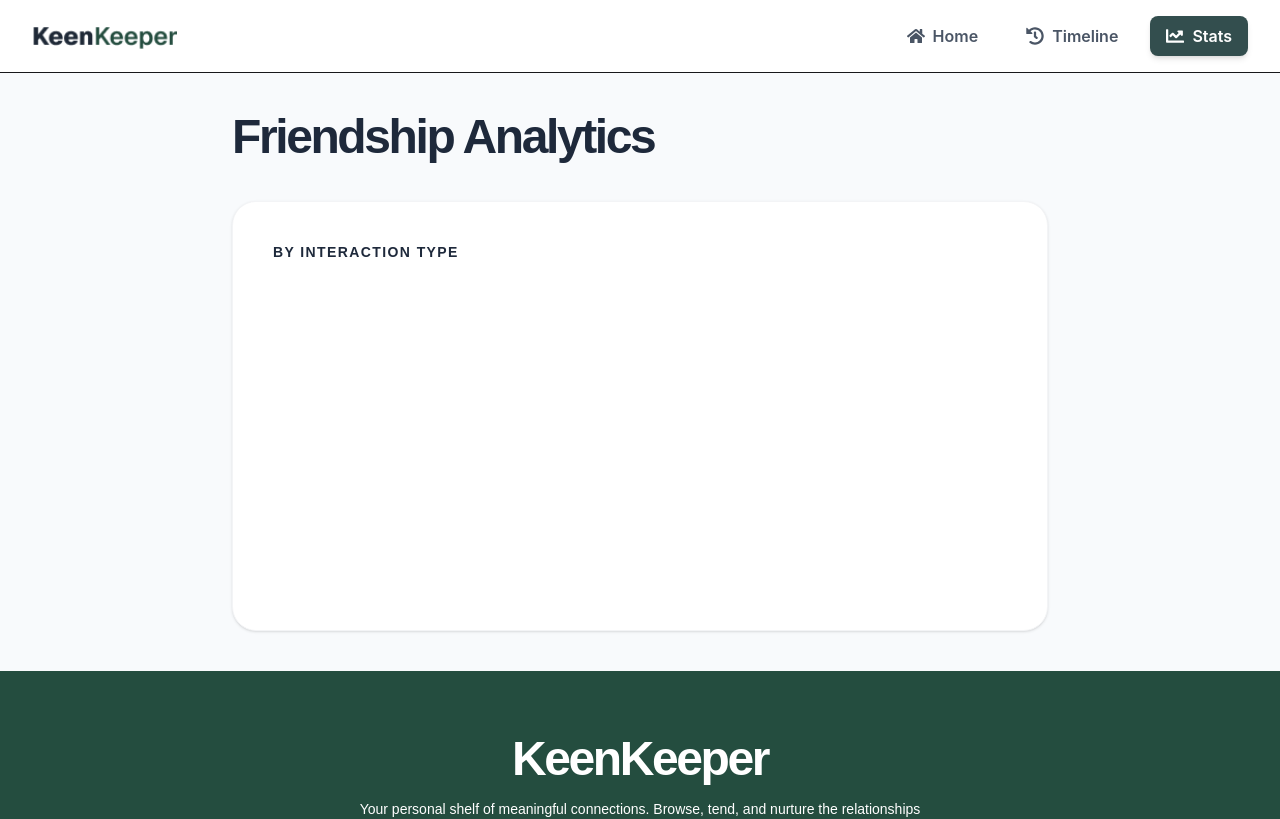
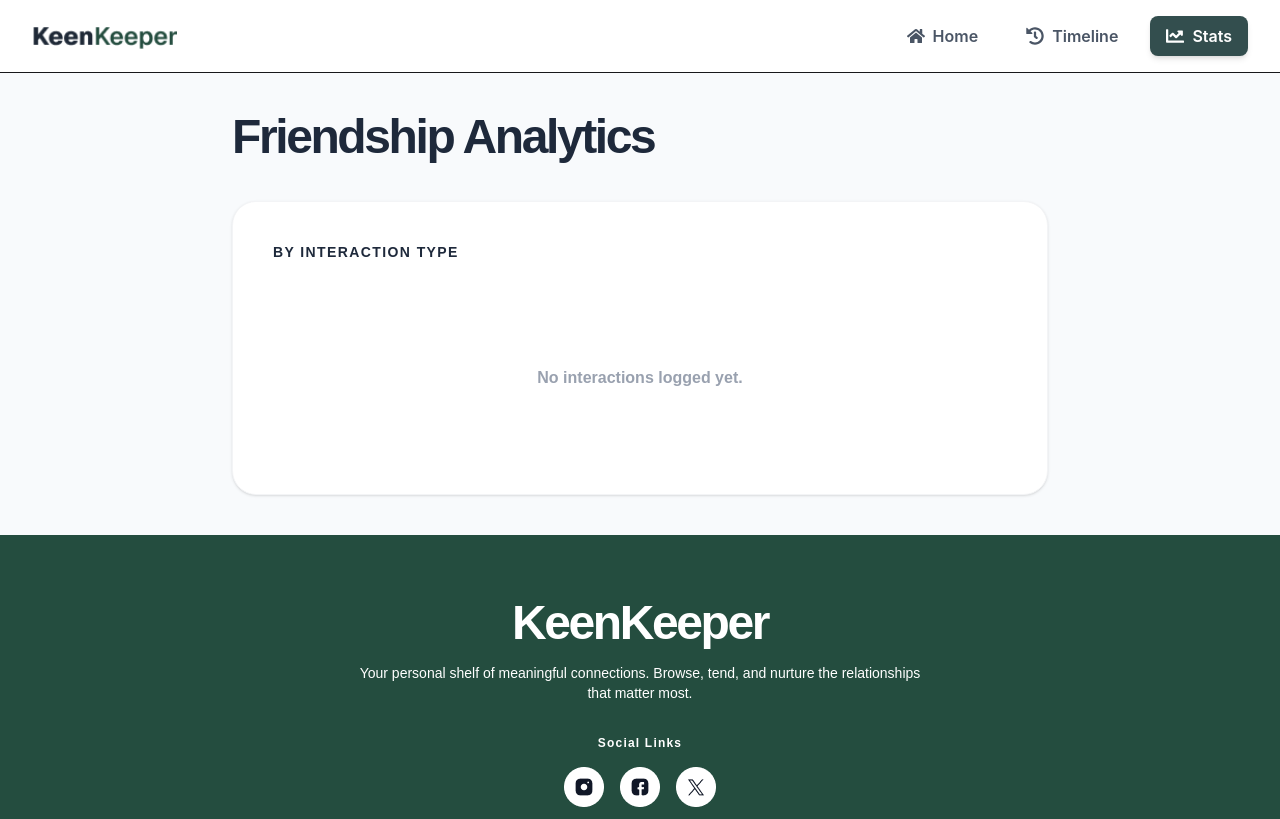
Before and after one commit to Galib-272/Assignment-7, a React (Vite) app: page /stats in a window 1280 px wide. Shown: the top 819 px of the page. Built offline with nearby package versions, Linux system fonts and the light colour scheme.

Commit message:
stats updated

```diff
--- a/src/components/Stats/Stats.jsx
+++ b/src/components/Stats/Stats.jsx
@@ -27,6 +27,7 @@ const Stats = ({ timeline }) => {
           By Interaction Type
         </h2>
 
+        {data.length > 0 ? (
           <div className="h-80 w-full">
             <ResponsiveContainer width="100%" height="100%">
               <PieChart>
@@ -47,11 +48,11 @@ const Stats = ({ timeline }) => {
                 </Pie>
                 <Tooltip
                   contentStyle={{
-                  backgroundColor: '#fff',
-                  borderRadius: '12px',
-                  border: '1px solid #f1f5f9',
-                  color: '#1E293B',
-                  fontWeight: 'bold'
+                    backgroundColor: "#fff",
+                    borderRadius: "12px",
+                    border: "1px solid #f1f5f9",
+                    color: "#1E293B",
+                    fontWeight: "bold",
                   }}
                 />
                 <Legend
@@ -68,6 +69,13 @@ const Stats = ({ timeline }) => {
               </PieChart>
             </ResponsiveContainer>
           </div>
+        ) : (
+          <div className="w-full p-20 text-center rounded-2xl">
+            <p className="text-gray-400 font-bold">
+              No interactions logged yet.
+            </p>
+          </div>
+        )}
       </div>
     </div>
   );
```
Lines whose indentation alone changed are shown as unchanged.
